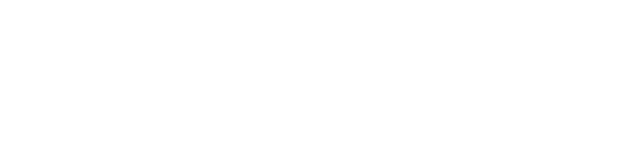
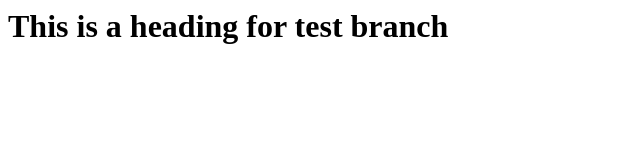
Before and after one commit to marcosafwat/project-1, a plain HTML site: page index.html in a window 1280 px wide. Shown: the whole page, without its empty margins (0-640 px from the left). Drawn offline with Linux system fonts and the light colour scheme.

Commit message:
Add heading

```diff
--- a/index.html
+++ b/index.html
@@ -5,6 +5,6 @@
     <title>Document</title>
 </head>
 <body>
-
+    <h1>This is a heading for test branch</h1>
 </body>
 </html>
```
